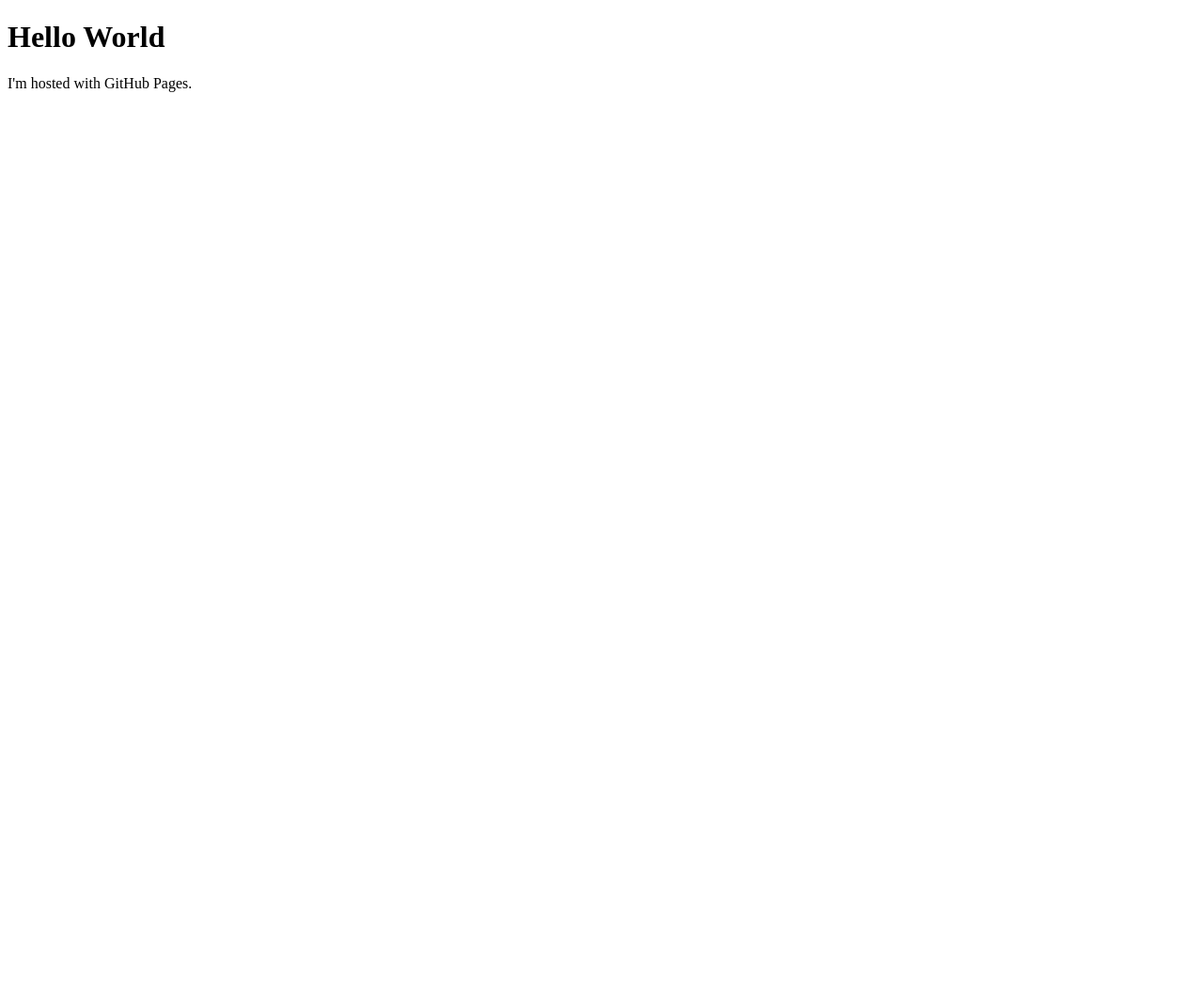
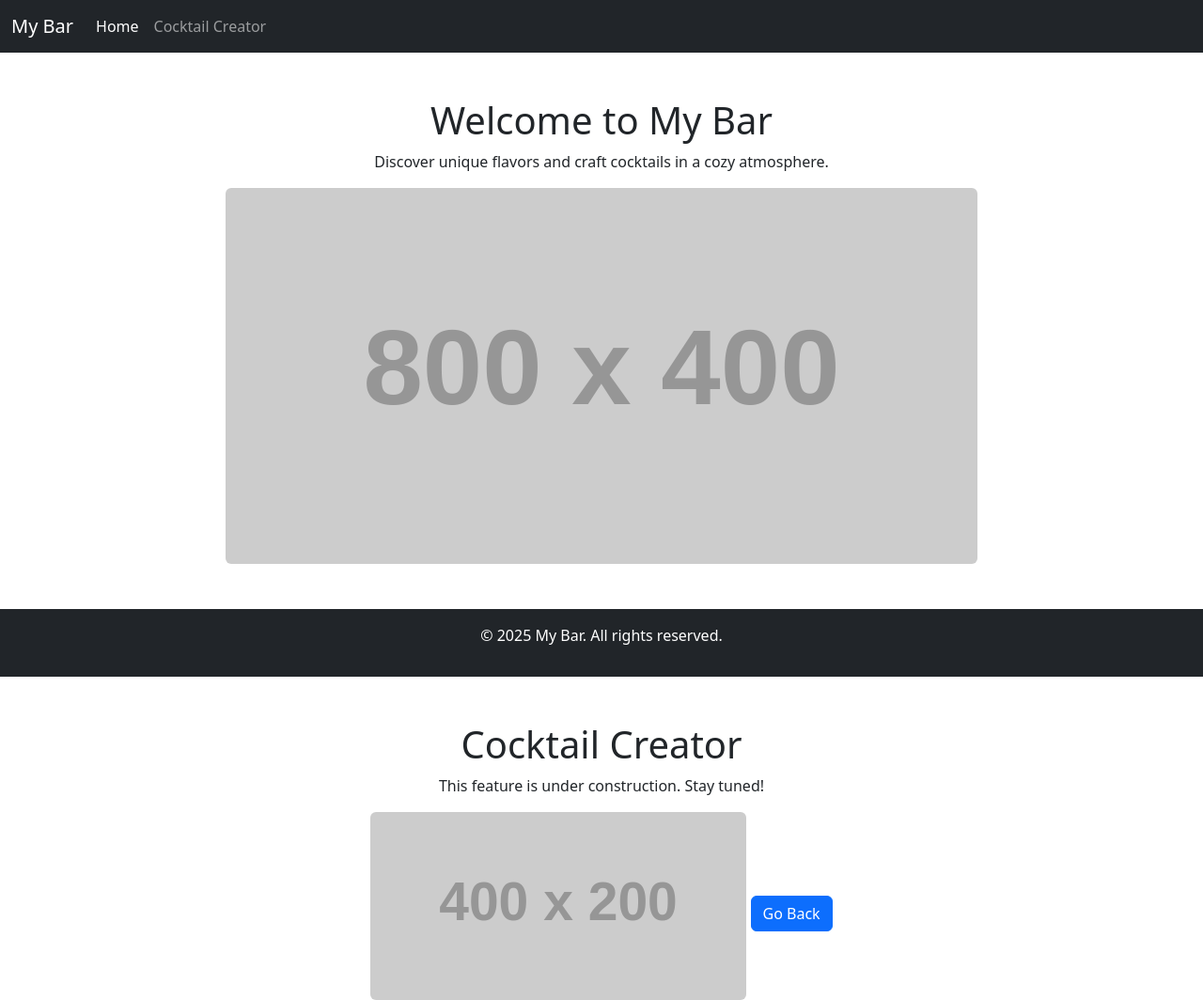
Before and after one commit to alvgeney/alvgeney.github.io, a plain HTML site: page index.html in a window 1280 px wide. Shown: the whole page at 94% size. Before the commit the page ends 800 px from the top, so only its background shows below. Drawn offline with nearby package versions, Linux system fonts and the light colour scheme; placeholder pictures from the web are drawn by us.

Commit message:
Update index.html
Draft 1

```diff
--- a/index.html
+++ b/index.html
@@ -1,7 +1,66 @@
 <!DOCTYPE html>
-<html>
+<html lang="en">
+<head>
+    <meta charset="UTF-8">
+    <meta name="viewport" content="width=device-width, initial-scale=1.0">
+    <title>My Bar</title>
+    <link rel="stylesheet" href="https://cdn.jsdelivr.net/npm/bootstrap@5.3.0-alpha1/dist/css/bootstrap.min.css">
+</head>
 <body>
-<h1>Hello World</h1>
-<p>I'm hosted with GitHub Pages.</p>
+    <!-- Navigation Bar -->
+    <nav class="navbar navbar-expand-lg navbar-dark bg-dark">
+        <div class="container-fluid">
+            <a class="navbar-brand" href="#">My Bar</a>
+            <button class="navbar-toggler" type="button" data-bs-toggle="collapse" data-bs-target="#navbarNav" aria-controls="navbarNav" aria-expanded="false" aria-label="Toggle navigation">
+                <span class="navbar-toggler-icon"></span>
+            </button>
+            <div class="collapse navbar-collapse" id="navbarNav">
+                <ul class="navbar-nav">
+                    <li class="nav-item">
+                        <a class="nav-link active" aria-current="page" href="#">Home</a>
+                    </li>
+                    <li class="nav-item">
+                        <a class="nav-link" href="cocktail-creator.html">Cocktail Creator</a>
+                    </li>
+                </ul>
+            </div>
+        </div>
+    </nav>
+
+    <!-- Main Content -->
+    <div class="container mt-5">
+        <div class="text-center">
+            <h1>Welcome to My Bar</h1>
+            <p>Discover unique flavors and craft cocktails in a cozy atmosphere.</p>
+            <img src="https://via.placeholder.com/800x400" class="img-fluid rounded" alt="Bar Image">
+        </div>
+    </div>
+
+    <!-- Footer -->
+    <footer class="bg-dark text-white text-center py-3 mt-5">
+        <p>&copy; 2025 My Bar. All rights reserved.</p>
+    </footer>
+
+    <!-- Bootstrap JS -->
+    <script src="https://cdn.jsdelivr.net/npm/bootstrap@5.3.0-alpha1/dist/js/bootstrap.bundle.min.js"></script>
 </body>
 </html>
+
+<!-- cocktail-creator.html -->
+<!DOCTYPE html>
+<html lang="en">
+<head>
+    <meta charset="UTF-8">
+    <meta name="viewport" content="width=device-width, initial-scale=1.0">
+    <title>Cocktail Creator</title>
+    <link rel="stylesheet" href="https://cdn.jsdelivr.net/npm/bootstrap@5.3.0-alpha1/dist/css/bootstrap.min.css">
+</head>
+<body>
+    <div class="container text-center mt-5">
+        <h1>Cocktail Creator</h1>
+        <p>This feature is under construction. Stay tuned!</p>
+        <img src="https://via.placeholder.com/400x200" class="img-fluid rounded" alt="Under Construction">
+        <a href="index.html" class="btn btn-primary mt-3">Go Back</a>
+    </div>
+</body>
+</html>
```
